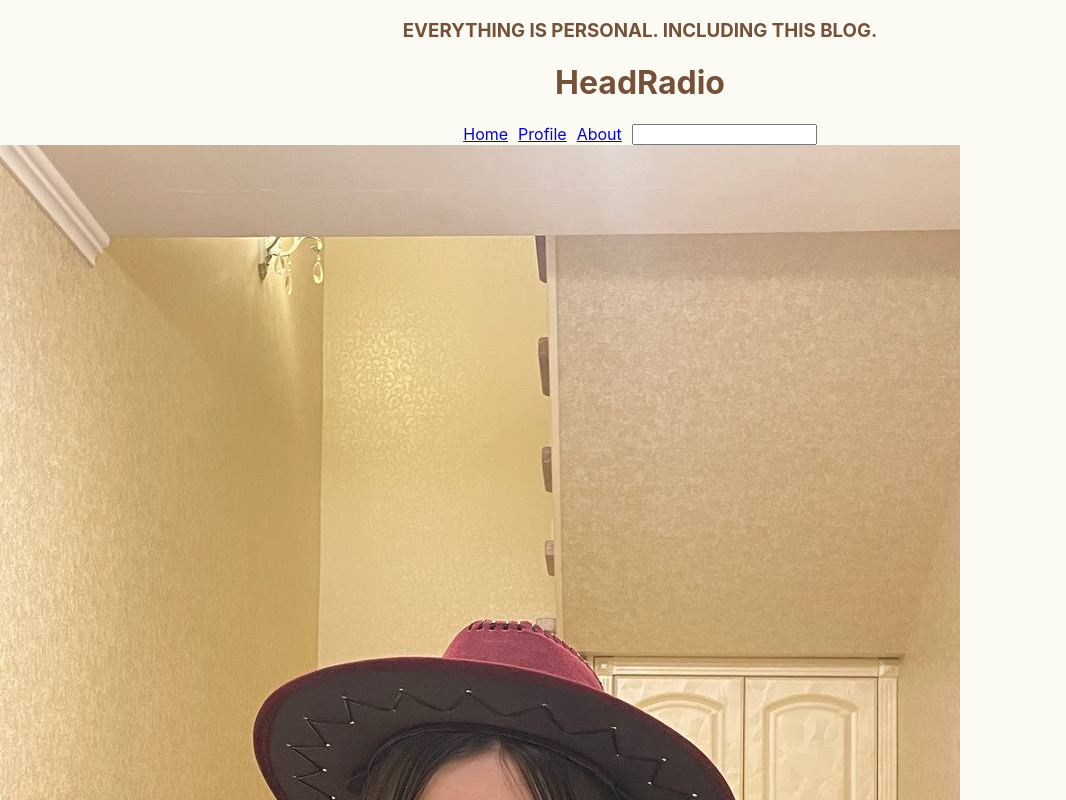
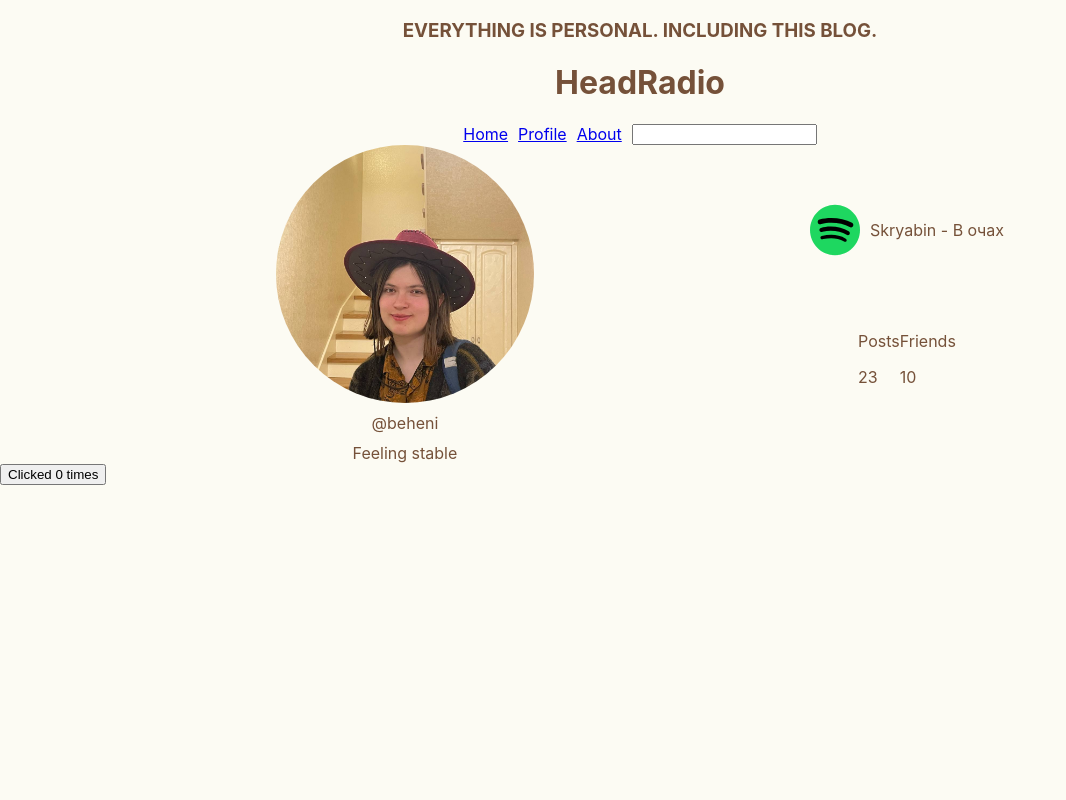
Before and after one commit to Siromanec/apz-headradio, a React (Create React App) app: page /profile in a window 1280 px wide. Shown: the top 800 px of the page, without its empty margins (0-1066 px from the left). Built offline with nearby package versions, Linux system fonts and the light colour scheme.

Commit message:
basic styles

```diff
--- /dev/null
+++ b/src/Profile.css
@@ -0,0 +1,38 @@
+.profileInfo{
+    display: flex;
+    justify-content: space-evenly;
+}
+
+
+.profilePicture{
+    width: 258px;
+    height: 258px;
+    border-radius: 100%;
+    object-fit: cover;
+}
+
+.profilePictureDiv{
+    display: flex;
+    flex-direction: column;
+    align-items: center;
+    gap: 10px;
+}
+
+.headRadio{
+    display: flex;
+    flex-direction: column;
+    align-items: center;
+    justify-content: space-evenly;
+}
+
+.Stats {
+    display: flex;
+    justify-content: space-between;
+}
+
+.Song{
+    height: auto;
+    display: flex;
+    align-items: center;
+    gap: 10px;
+}
--- a/src/Profile.js
+++ b/src/Profile.js
@@ -3,6 +3,7 @@ import spotifyIcon from "./spotify_icon.svg";
 import ReactPlayer from "react-player/lazy";
 import ReactAudioPlayer from "react-audio-player";
 import song from "./staying-alive.mp3";
+import "./Profile.css"
 import PhotoChange from "./PhotoChange";
 import React, {useState} from "react";
 
@@ -17,23 +18,35 @@ export default function Profile() {
       fetch('https://freeimage.host/api/1/upload?key=6d207e02198a847aa98d0a2a901485a5', {method: "POST", body: formData, mode: 'no-cors'}).then((response)=>response.json()).then((result)=>{console.log(result)})
   }
   const handleClick = () => {window.location.replace("https://open.spotify.com/track/6yLOGWTvvVXyPBEJUkaFZG?si=6666fde48d6947a1")}
-  const handlePhoto = () => {setShow(show => true)}
+  const handlePhoto = () => {setShow(show => !show)}
   return (
     <main>
-      <section>
+      <section className="profileInfo">
         <div className="profilePictureDiv" onClick={handlePhoto}>
           <img src={photo} className="profilePicture" />
           {show ? <PhotoChange onClick={submitHandler}/> : null}
-        </div>
         <div className="tag">@beheni</div>
         <div className="status">
           <span>Feeling stable</span>
         </div>
+        </div>
+      <div className="headRadio" onClick={handleClick}>
+        <div className="Song">
+          <img src={spotifyIcon} style={{ width: "50px" }}></img>
+          <div>{songName}</div>
+        </div>
+        <div className="Stats">
+          <div className="Posts">
+            <p>Posts</p>
+            <p>23</p>
+          </div>
+          <div className="Friends">
+            <p>Friends</p>
+            <p>10</p>
+          </div>
+          </div>
+        </div>
       </section>
-      <div className="headRadio" onClick={handleClick}>
-        <div>{songName}</div>
-        <img src={spotifyIcon} style={{ width: "50px" }}></img>
-      </div>
       <section className="recentDiary"></section>
     </main>
   );
```
